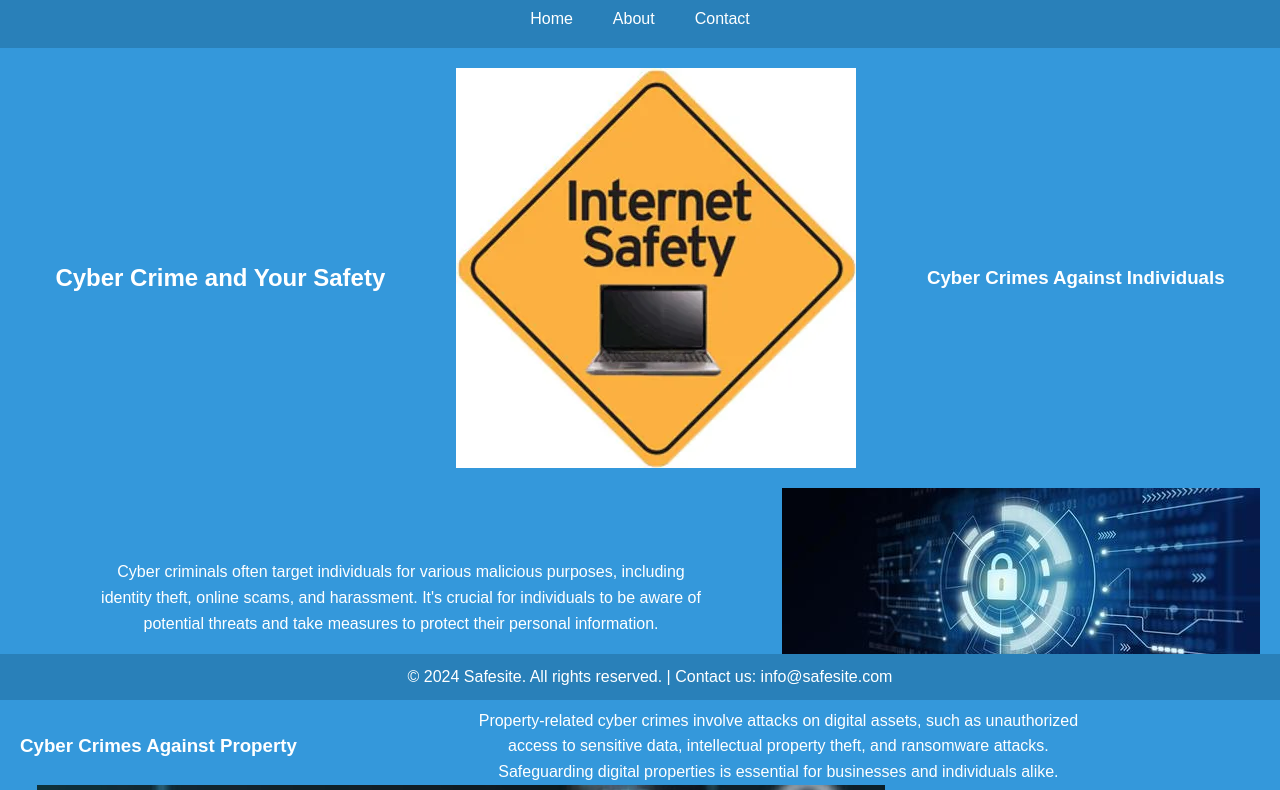
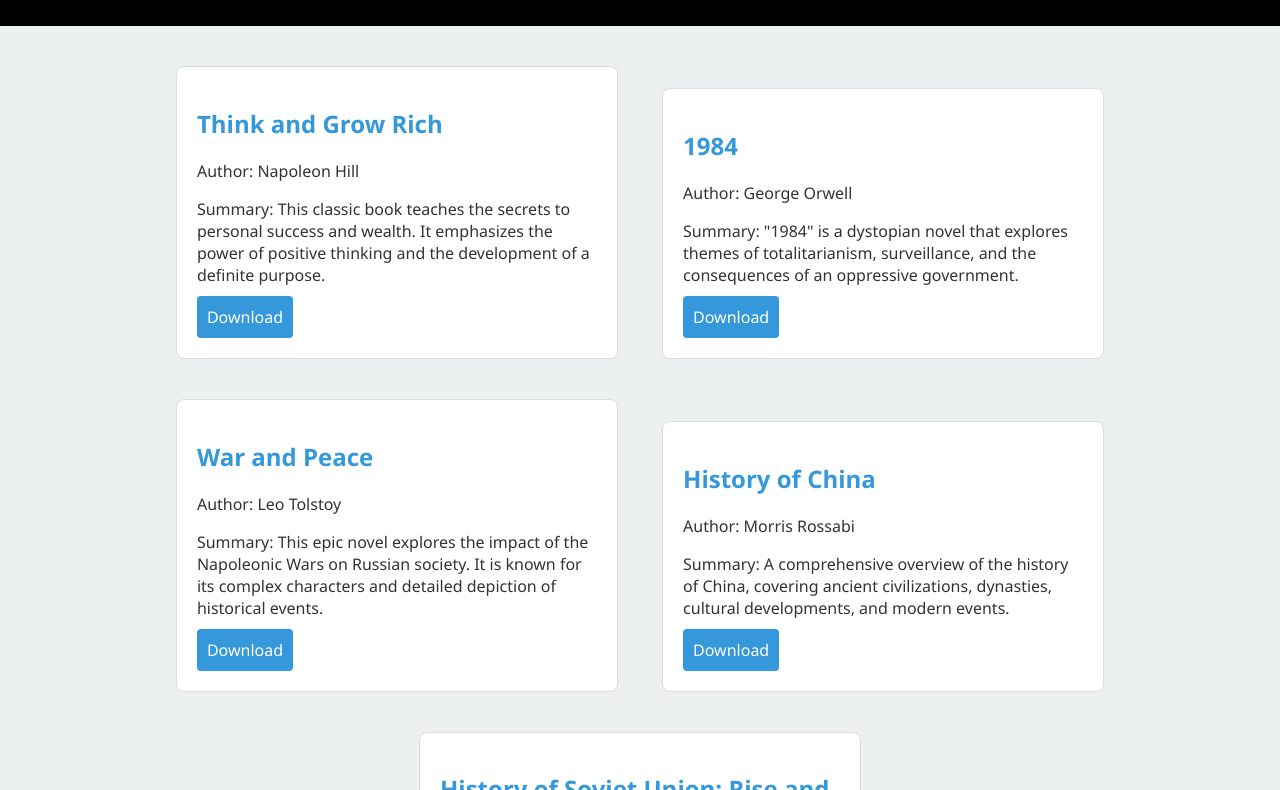
Before and after one commit to CzenGroup/AYUIN_READER, a plain HTML site: page index.html in a window 1280 px wide. Shown: the part 100-890 px from the top of the page. Drawn offline with Linux system fonts and the light colour scheme.

Commit message:
Update index.html

```diff
--- a/index.html
+++ b/index.html
@@ -1,159 +1,110 @@
-<!-- index.html -->
-
 <!DOCTYPE html>
 <html lang="en">
 <head>
     <meta charset="UTF-8">
     <meta name="viewport" content="width=device-width, initial-scale=1.0">
-    <title>Safesite - Your Safety Online</title>
+    <title>AYUIN_READER</title>
     <style>
-        /* Your styles here */
-
         body {
-            font-family: Arial, sans-serif;
-            background-color: #3498db; /* Blue background */
-            color: #ffffff; /* White text */
+            font-family: 'Segoe UI', Tahoma, Geneva, Verdana, sans-serif;
             margin: 0;
             padding: 0;
+            box-sizing: border-box;
+            background-color: #ecf0f1; /* Light blue digital color */
+            text-align: center;
+            color: #333;
         }
 
-        header {
-            background-color: #2980b9; /* Dark blue header background */
-            color: #ffffff; /* White header text */
-            text-align: center;
-            padding: 10px;
+        header, footer {
+            background-color: #000; /* Black */
+            color: #fff;
+            padding: 20px;
         }
 
-        nav {
-            background-color: #2980b9; /* Dark blue navigation background */
-            color: #ffffff; /* White navigation text */
-            padding: 10px;
+        main {
+            padding: 20px;
         }
 
-        nav ul {
-            list-style-type: none;
-            margin: 0;
-            padding: 0;
-            display: flex;
-            justify-content: center;
+        .ebook {
+            margin: 20px;
+            padding: 20px;
+            border: 1px solid #ddd;
+            border-radius: 8px;
+            background-color: #fff;
+            display: inline-block;
+            max-width: 400px;
+            text-align: left;
         }
 
-        nav li {
-            margin: 0 20px;
+        h2 {
+            color: #3498db;
+        }
+
+        p {
+            margin-bottom: 10px;
         }
 
         a {
-            color: #ffffff; /* White link text */
+            display: inline-block;
+            padding: 10px;
+            background-color: #3498db;
+            color: #fff;
             text-decoration: none;
+            border-radius: 4px;
+            transition: background-color 0.3s;
         }
 
         a:hover {
-            text-decoration: underline;
-        }
-
-        section {
-            padding: 20px;
-            text-align: center;
-            display: flex;
-            justify-content: space-around;
-            align-items: center;
-            flex-wrap: wrap;
-        }
-
-        footer {
-            background-color: #2980b9; /* Dark blue footer background */
-            color: #ffffff; /* White footer text */
-            text-align: center;
-            padding: 10px;
-            position: fixed;
-            bottom: 0;
-            width: 100%;
-        }
-
-        h2 {
-            color: #ffffff; /* White header text */
-        }
-
-        h3 {
-            color: #ffffff; /* White header text */
-        }
-
-        p {
-            line-height: 1.6;
-            font-size: 16px;
-            max-width: 600px;
-            margin: 0 auto;
-        }
-
-        ul {
-            list-style-type: none;
-        }
-
-        ul li {
-            margin-bottom: 10px;
-        }
-
-        img {
-            max-width: 100%;
-            height: auto;
-            margin-bottom: 20px;
+            background-color: #2980b9;
         }
     </style>
 </head>
 <body>
+
     <header>
-        <h1>Welcome to Safesite</h1>
+        <h1>AYUIN Ebook Library</h1>
     </header>
-    <nav>
-        <ul>
-            <li><a href="index.html">Home</a></li>
-            <li><a href="about.html">About</a></li>
-            <li><a href="contact.html">Contact</a></li>
-        </ul>
-    </nav>
-    <section>
-        <h2>Cyber Crime and Your Safety</h2>
 
-        <img src="rt123.webp" alt="Cyber Security Image">
-        <h3>Cyber Crimes Against Individuals</h3>
-        <p>Cyber criminals often target individuals for various malicious purposes, including identity theft, online scams, and harassment. It's crucial for individuals to be aware of potential threats and take measures to protect their personal information.</p>
+    <main>
+        <div class="ebook">
+            <h2>Think and Grow Rich</h2>
+            <p>Author: Napoleon Hill</p>
+            <p>Summary: This classic book teaches the secrets to personal success and wealth. It emphasizes the power of positive thinking and the development of a definite purpose.</p>
+            <a href="think_and_grow_rich.pdf" download>Download</a>
+        </div>
 
-        <img src="cyber.jpg" alt="Cyber Security Image">
-        <h3>Cyber Crimes Against Property</h3>
-        <p>Property-related cyber crimes involve attacks on digital assets, such as unauthorized access to sensitive data, intellectual property theft, and ransomware attacks. Safeguarding digital properties is essential for businesses and individuals alike.</p>
+        <div class="ebook">
+            <h2>1984</h2>
+            <p>Author: George Orwell</p>
+            <p>Summary: "1984" is a dystopian novel that explores themes of totalitarianism, surveillance, and the consequences of an oppressive government.</p>
+            <a href="big_brother.pdf" download>Download</a>
+        </div>
 
-        <img src="rt2.avif" alt="Cyber Security Image">
-        <h3>Cyber Crimes Against Organizations</h3>
-        <p>Organizations face significant threats from cyber criminals seeking to compromise sensitive information, disrupt operations, or extort money. Implementing robust cybersecurity measures is vital for protecting organizational data and maintaining a secure digital environment.</p>
+        <div class="ebook">
+            <h2>War and Peace</h2>
+            <p>Author: Leo Tolstoy</p>
+            <p>Summary: This epic novel explores the impact of the Napoleonic Wars on Russian society. It is known for its complex characters and detailed depiction of historical events.</p>
+            <a href="war_and_peace.pdf" download>Download</a>
+        </div>
 
-        <img src="inter.png" alt="Internet Safety Image">
-        <h3>Types of Cyber Crimes</h3>
-        <ul>
-            <li><strong>Phishing:</strong> Deceptive attempts to obtain sensitive information, such as passwords or credit card details.</li>
-            <li><strong>Malware:</strong> Malicious software designed to harm or exploit computer systems.</li>
-            <li><strong>Hacking:</strong> Unauthorized access to computer systems or networks.</li>
-            <li><strong>Ransomware:</strong> Encrypting files or systems and demanding payment for their release.</li>
-            <li><strong>Identity Theft:</strong> Stealing personal information for fraudulent activities.</li>
-            <li><strong>Social Engineering:</strong> Manipulating individuals to disclose confidential information.</li>
-            <li><strong>Cyber Espionage:</strong> Covertly gathering sensitive information for political or economic gain.</li>
-            <!-- Add more types as needed -->
-        </ul>
+        <div class="ebook">
+            <h2>History of China</h2>
+            <p>Author: Morris Rossabi</p>
+            <p>Summary: A comprehensive overview of the history of China, covering ancient civilizations, dynasties, cultural developments, and modern events.</p>
+            <a href="history_of_china.pdf" download>Download</a>
+        </div>
 
-        <img src="rt1.png" alt="Internet Safety Image">
-        <h3>Precautions to Maintain Safety Over the Internet</h3>
-        <ul>
-            <li>Keep software and operating systems up-to-date with the latest security patches.</li>
-            <li>Use strong, unique passwords for online accounts and enable two-factor authentication when available.</li>
-            <li>Be cautious of unsolicited emails, messages, or links; verify the legitimacy before clicking.</li>
-            <li>Install reputable antivirus and anti-malware software.</li>
-            <li>Regularly back up important data to a secure location.</li>
-            <li>Educate yourself on common cyber threats and stay informed about cybersecurity best practices.</li>
-        </ul>
+        <div class="ebook">
+            <h2>History of Soviet Union: Rise and Fall</h2>
+            <p>Author: Dr. Randi Cox</p>
+            <p>Summary: An in-depth exploration of the rise and fall of the Soviet Union, examining political, economic, and social aspects of one of the 20th century's major powers.</p>
+            <a href="history_of_soviet_union.pdf" download>Download</a>
+        </div>
+    </main>
 
-        <p>Understanding these threats and taking preventive measures is essential for maintaining safety over the internet. Safesite is here to provide valuable information and tools to enhance your online safety.</p>
-    </section>
     <footer>
-        <p>&copy; 2024 Safesite. All rights reserved. | Contact us: info@safesite.com</p>
+        <p>&copy; 2024 AYUIN_READER. All rights reserved.</p>
     </footer>
+
 </body>
 </html>
```
